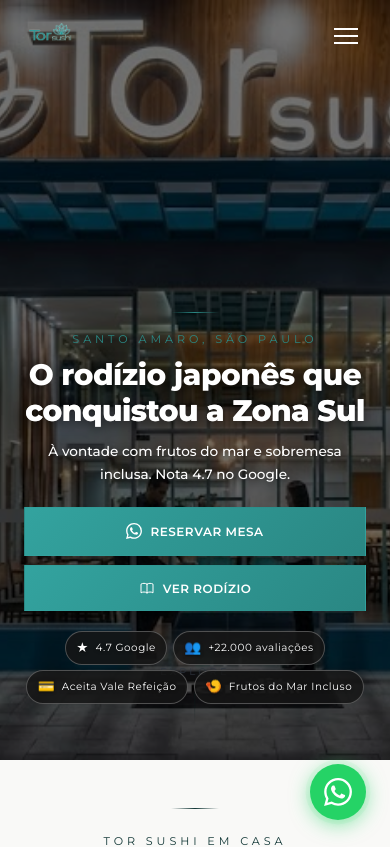
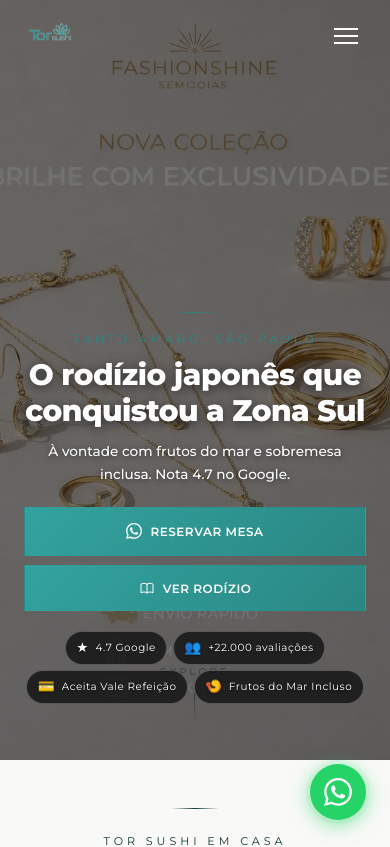
Before and after one commit to Guidemetrioo/tor-sushi1, a Next.js app: page / in a window 390 px wide. Shown: the top 847 px of the page. Built offline with nearby package versions, Linux system fonts and the light colour scheme.

Commit message:
feat: optimized vertical hero background for mobile viewports

```diff
--- a/app/globals.css
+++ b/app/globals.css
@@ -2964,6 +2964,7 @@
     padding-bottom: 3.5rem !important;
   }
   .hero-bg {
+    background-image: url("/mobile-banner.webp") !important;
     background-position: center center !important;
   }
   .hero-title {
```
Also changed, not shown: public/mobile-banner.jpg (added), public/mobile-banner.webp (added).
